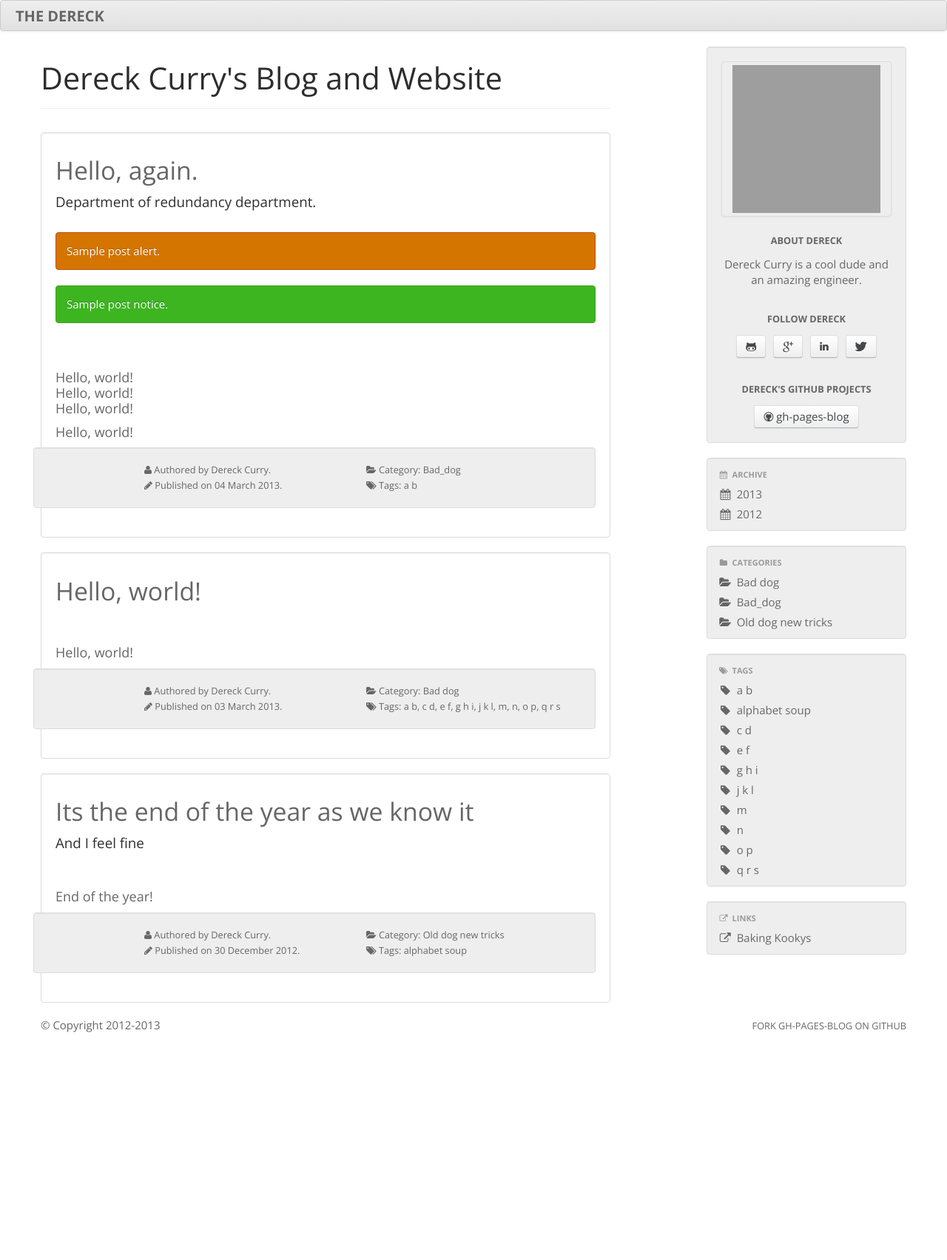
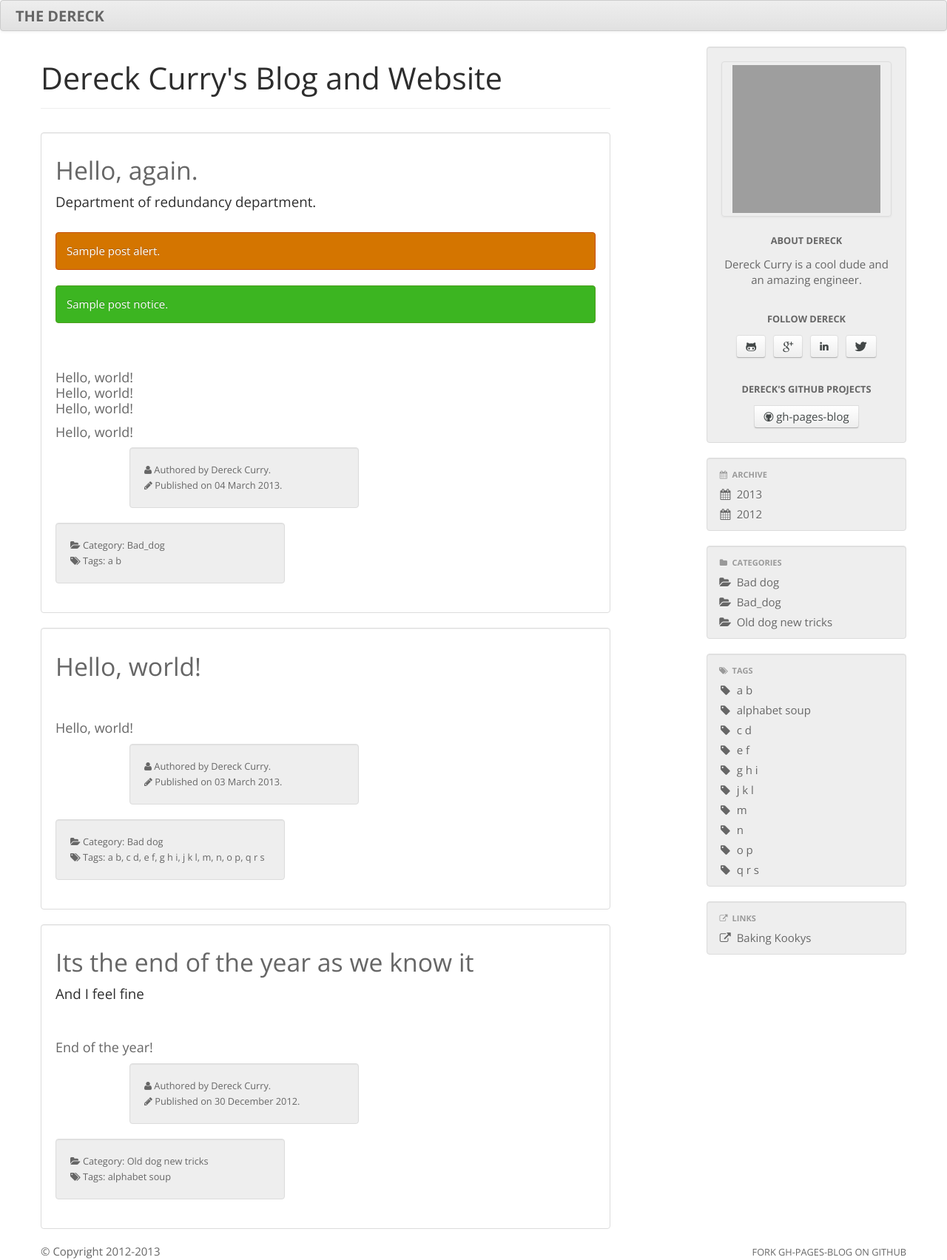
Before and after one commit to thedereck/thedereck.github.com, a Jekyll site: the page built from index.html, in a window 1280 px wide. Shown: the whole page at 74% size. Built offline with Jekyll 4.4.1, drawn with Linux system fonts in a browser that asks for light colours; before the commit the page ends 1398 px from its top, so only the background shows below that; grey boxes are pictures that could not be loaded.

Commit message:
More post formatting experimentation

```diff
--- a/index.html
+++ b/index.html
@@ -34,9 +34,9 @@ exclude: true
 				{{ p.content }}
 
 
-				<div class="row well">
+				<div class="row">
 					<small>
-						<div class="span3 offset1">
+						<div class="span3 offset1 well">
 							{% if site.font_awesome.enabled %}
 								<i class="icon-user"></i>
 							{% endif %}
@@ -54,7 +54,7 @@ exclude: true
 							Published on {{ p.date | date_to_long_string }}.
 						</div>
 
-						<div class="span3">
+						<div class="span3 well">
 							{% if p.category.size > 0 %}
 								{% if site.font_awesome.enabled %}
 									<i class="icon-folder-open"></i>
```
